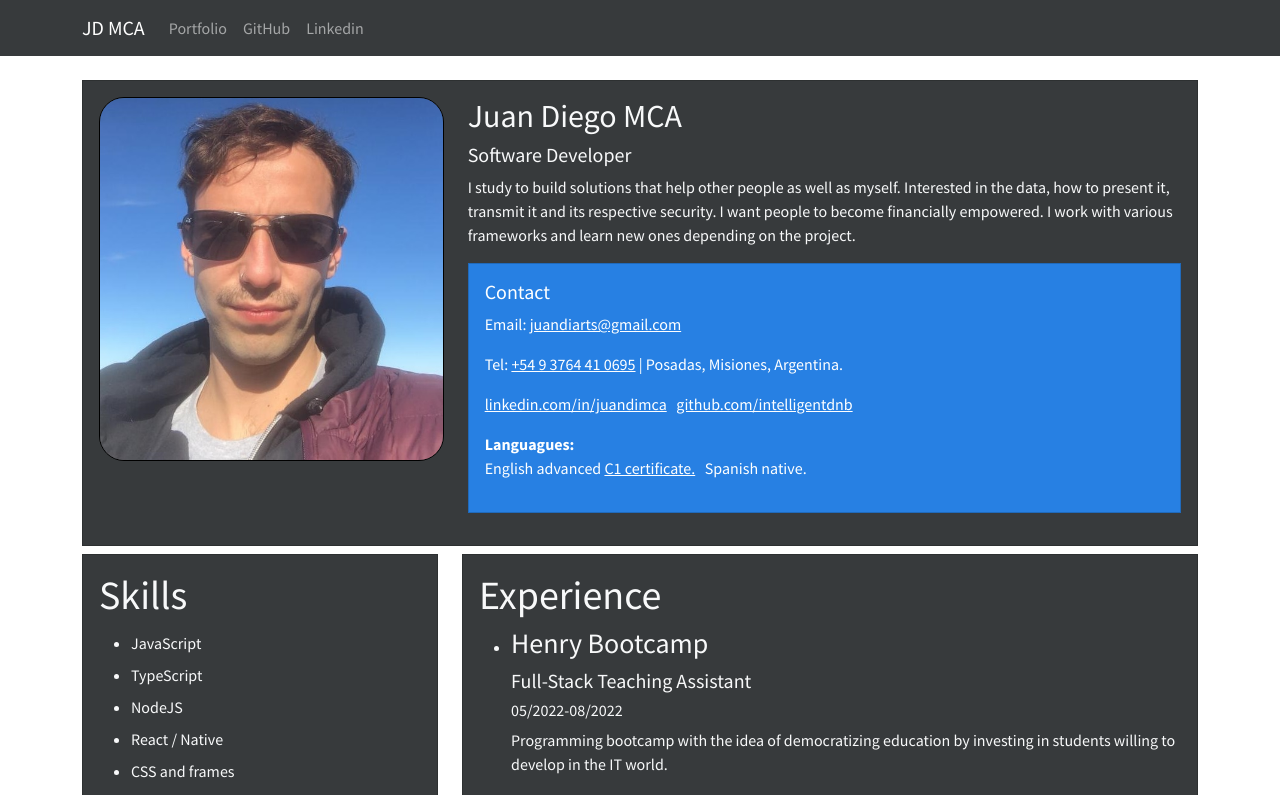
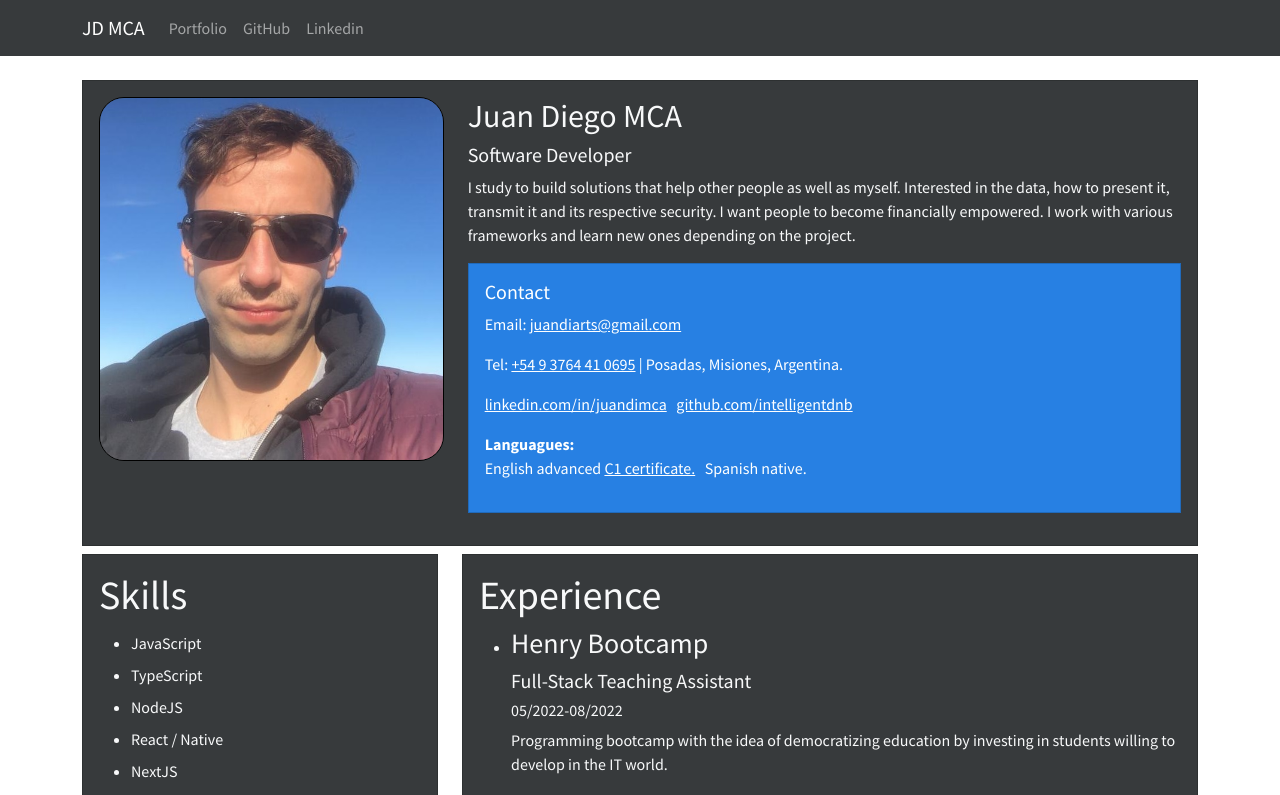
Before and after one commit to intelligentdnb/jd-inteCV, a Next.js app: page / in a window 1280 px wide. Shown: the top 795 px of the page. Built offline with nearby package versions, Linux system fonts and the light colour scheme.

Commit message:
fix: adding NEXTJS to skills

```diff
--- a/components/SecondSection/Skills.jsx
+++ b/components/SecondSection/Skills.jsx
@@ -1,7 +1,7 @@
 
 const Skills = () => {
 
-    const skills = ["JavaScript", "TypeScript", "NodeJS", "React / Native", "CSS and frames", "Git", "Express",
+    const skills = ["JavaScript", "TypeScript", "NodeJS", "React / Native", "NextJS", "CSS and frames", "Git", "Express",
     "Sequelize", "PostgreSQL", "AWS", "Firebase", "GraphQL", "Redux", "Recoil", "HTML", "Excel / Spreadsheets", "Photoshop"]
     return (
         <div className="col-md-4" >
```
